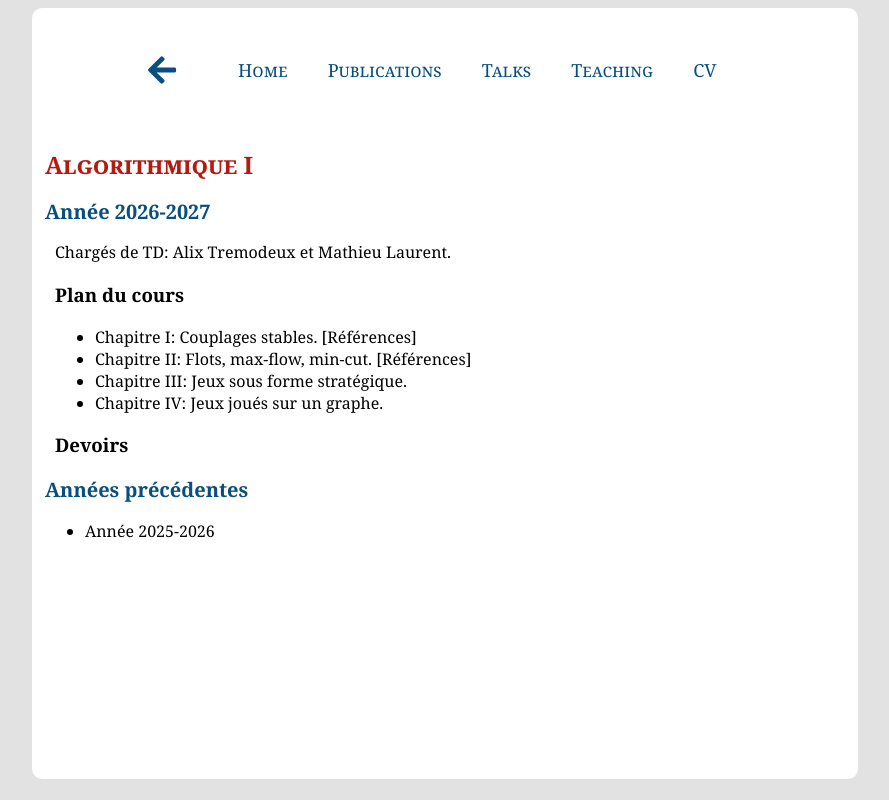
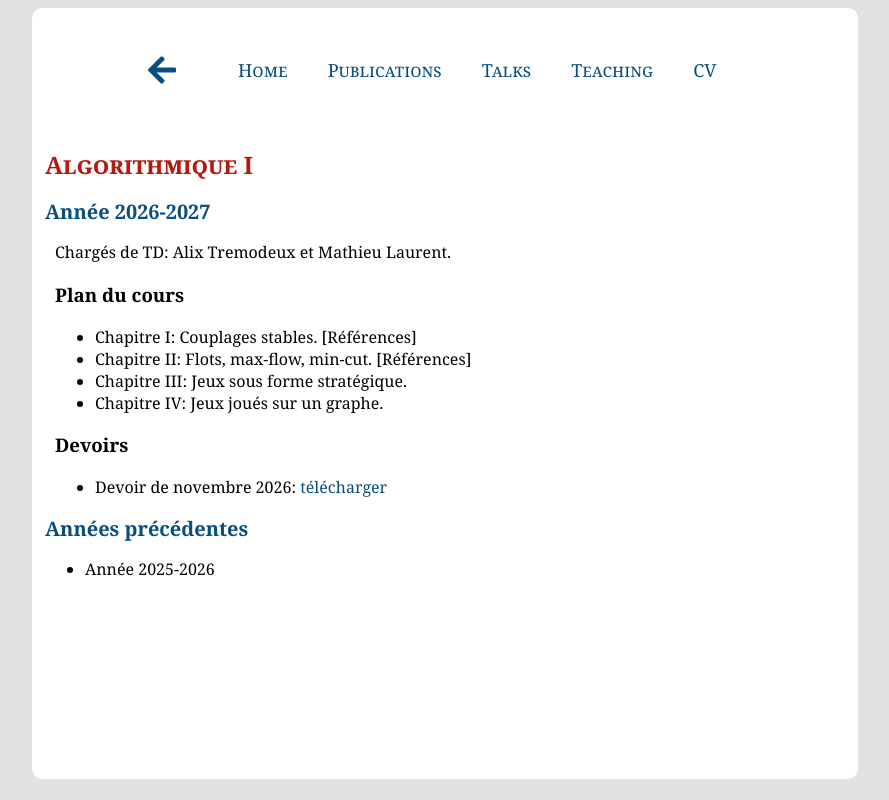
Before and after one commit to AlineGoeminne/AlineGoeminne.github.io, a plain HTML site: page algoL3ENS.html in a window 1280 px wide. Shown: the whole page, without its empty margins (195-1084 px from the left). Drawn offline with Linux system fonts and the light colour scheme.

Commit message:
Update algoL3ENS.html

```diff
--- a/algoL3ENS.html
+++ b/algoL3ENS.html
@@ -85,7 +85,7 @@
                 <h3> Devoirs </h3>
 
                 <ul>
-                   <!-- <li>Devoir de novembre 2026: <a href="resources/devoirNovembre2026.pdf">télécharger</a></li> -->
+                    <li>Devoir de novembre 2026: <a href="resources/devoirNovembre2026.pdf">télécharger</a></li>
                 </ul>
 
 
```
